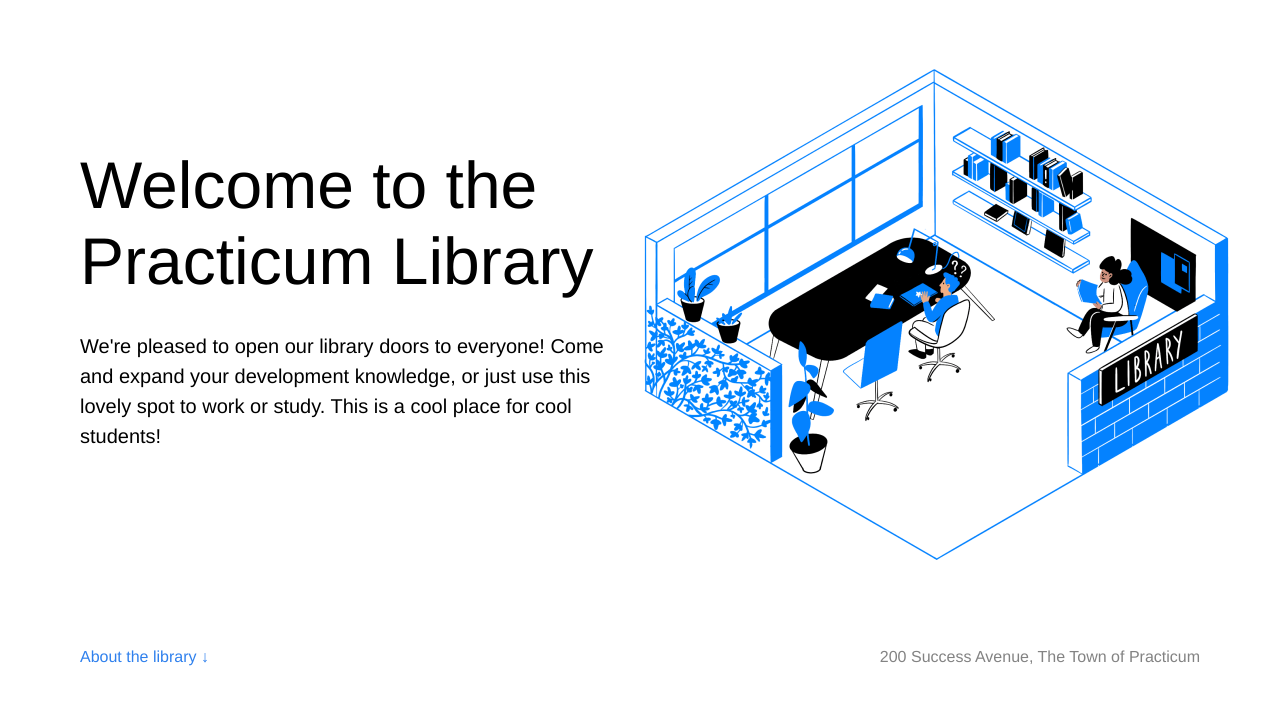
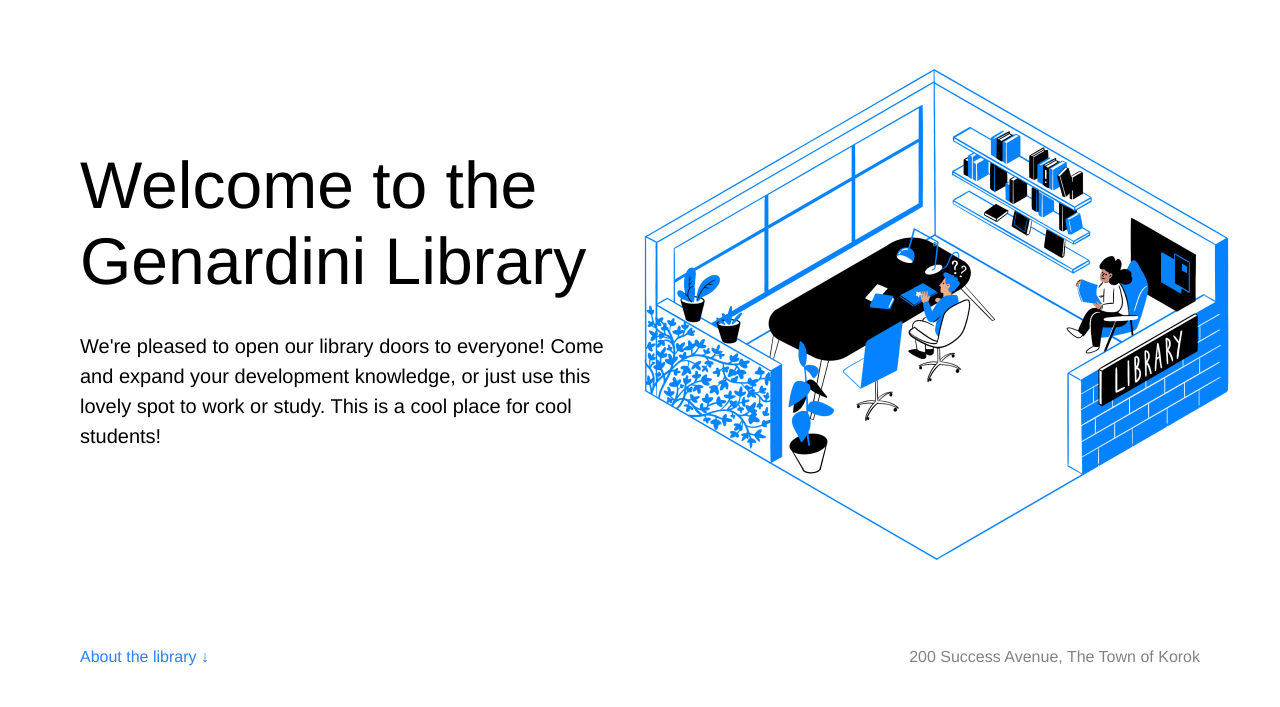
Before and after one commit to cgenardini/se_project_library, a plain HTML site: page index.html in a window 1280 px wide. Shown: the part 93-800 px from the top of the page. Drawn offline with Linux system fonts and the light colour scheme.

Commit message:
update town

```diff
--- a/index.html
+++ b/index.html
@@ -36,7 +36,7 @@
             </li>
           </ul>
         </nav>
-        <h1 class="header__title">Welcome to the Practicum Library</h1>
+        <h1 class="header__title">Welcome to the Genardini Library</h1>
         <p class="header__description">
           We're pleased to open our library doors to everyone! Come and expand
           your development knowledge, or just use this lovely spot to work or
@@ -49,9 +49,7 @@
         />
         <div class="header__footer">
           <a href="#about" class="header__link">About the library &darr;</a>
-          <p class="header__address">
-            200 Success Avenue, The Town of Practicum
-          </p>
+          <p class="header__address">200 Success Avenue, The Town of Korok</p>
         </div>
       </header>
 
@@ -271,7 +269,7 @@
           <div class="about__content">
             <p class="about__paragraph">
               Libraries are essential establishments in practically every city,
-              and Practicum's library is no exception. It first opened its doors
+              and Genardini's library is no exception. It first opened its doors
               way back in 2018, right as our humble town began bidding welcome
               to its very first citizens!
             </p>
```
